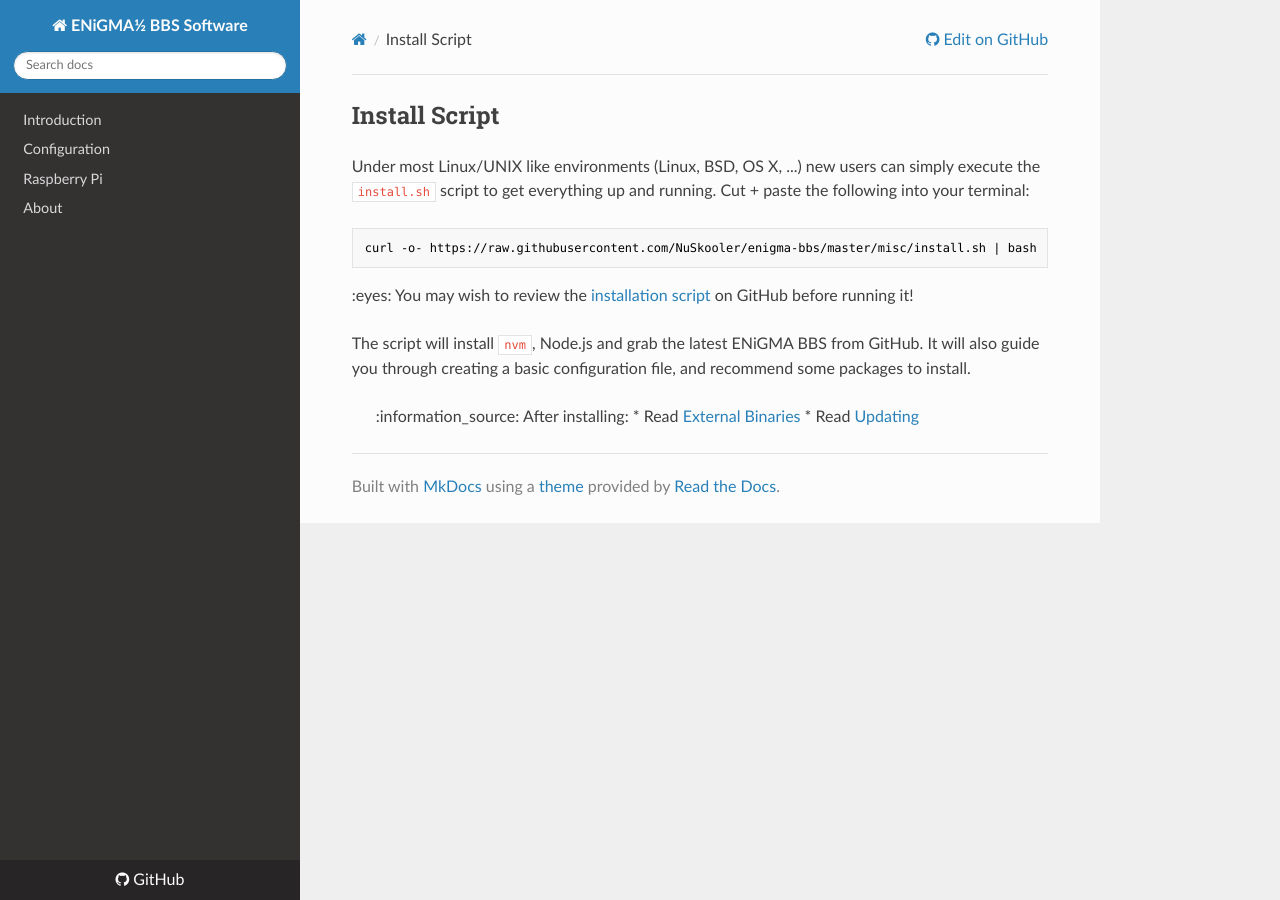
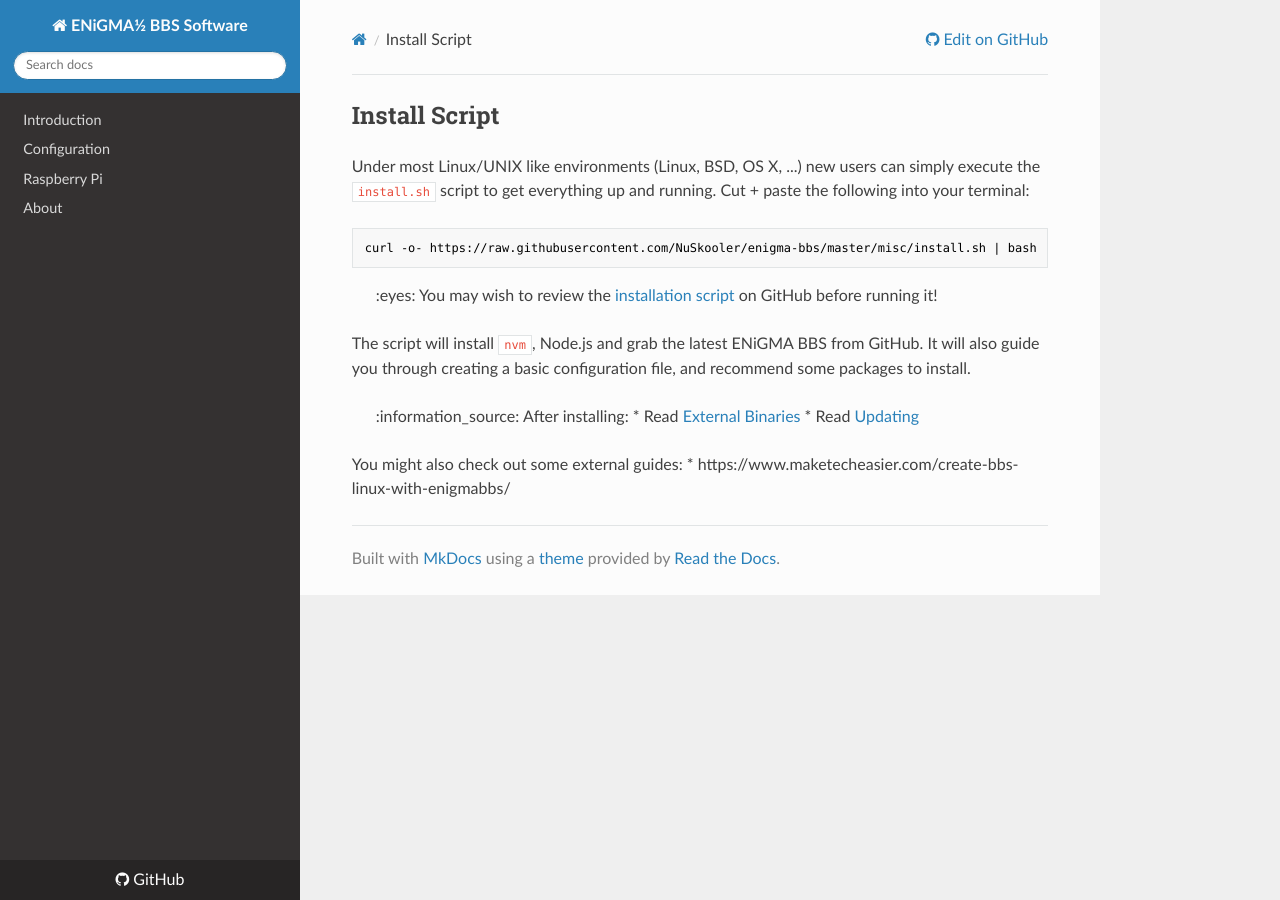
Before and after one commit to NuSkooler/enigma-bbs, an MkDocs documentation site: the page built from docs/_docs/installation/install-script.md, in a window 1280 px wide. Built offline with MkDocs 1.6.1, drawn with Linux system fonts in a browser that asks for light colours; nearby versions of some CDN libraries; old or Windows-style settings are respelled for this version of MkDocs.

Commit message:
Update docs slighty, add link

````diff
--- a/docs/_docs/installation/install-script.md
+++ b/docs/_docs/installation/install-script.md
@@ -9,11 +9,13 @@ Under most Linux/UNIX like environments (Linux, BSD, OS X, ...)  new users can s
 curl -o- https://raw.githubusercontent.com/NuSkooler/enigma-bbs/master/misc/install.sh | bash
 ```
 
-:eyes: You may wish to review the [installation script](https://raw.githubusercontent.com/NuSkooler/enigma-bbs/master/misc/install.sh)
-on GitHub before running it!
+> :eyes: You may wish to review the [installation script](https://raw.githubusercontent.com/NuSkooler/enigma-bbs/master/misc/install.sh) on GitHub before running it!
 
 The script will install `nvm`, Node.js and grab the latest ENiGMA BBS from GitHub. It will also guide you through creating a basic configuration file, and recommend some packages to install.
 
 > :information_source: After installing:
-* Read [External Binaries](../configuration/external-binaries.md)
-* Read [Updating](../admin/updating.md)
+> * Read [External Binaries](../configuration/external-binaries.md)
+> * Read [Updating](../admin/updating.md)
+
+You might also check out some external guides:
+* https://www.maketecheasier.com/create-bbs-linux-with-enigmabbs/
````
